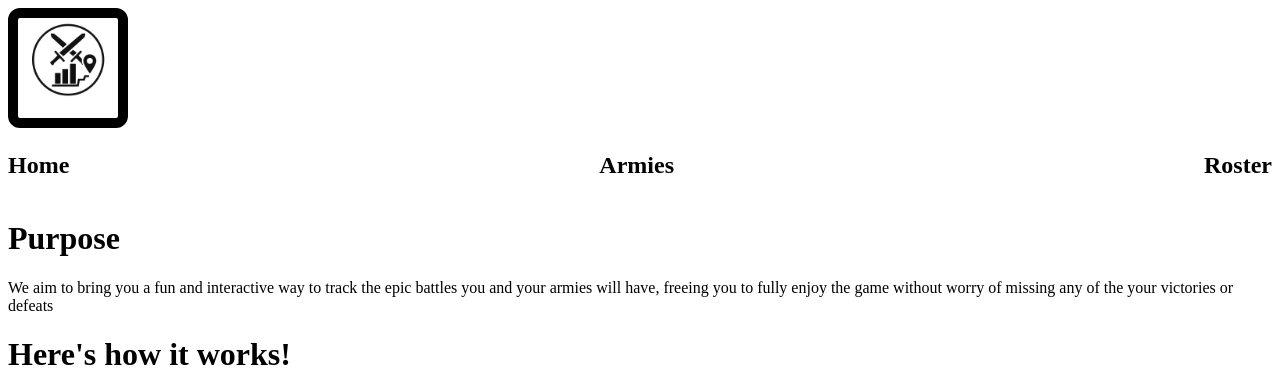
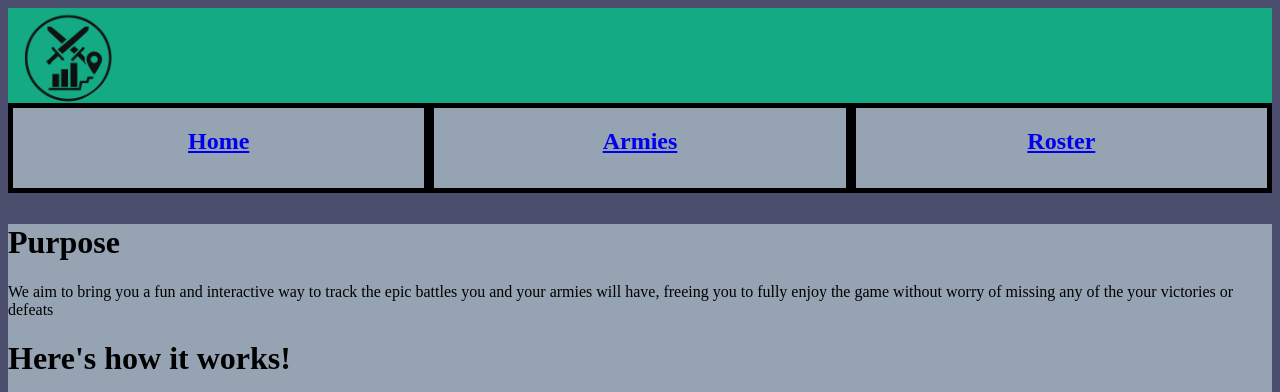
Before and after one commit to eldonjmcclure-ops/wdd130-harsch, a plain HTML site: page index.html in a window 1280 px wide. Shown: the top 392 px of the page. Drawn offline with Linux system fonts and the light colour scheme.

Commit message:
Added CSS

```diff
--- a/harsch.css
+++ b/harsch.css
@@ -7,23 +7,54 @@
 
 /* General CSS */
 
+header {
+    background-color: var(--c4-Accent2);
+    border-bottom: 10px solid var(--c1-Primary);
+}
+
 nav {
     display: flex;
-    justify-content: space-between;
+
+}
+
+nav a {
+    padding-top: 10px;
+    padding-bottom: 20px;
+    background-color: var(--c2-Secondary);
+    border: 5px solid black;
+    width: 100%;
+    height: 50px;
+    margin: 0px;
+    text-align: center
+}
+
+nav a h1 {
+    margin: 10px;
+}
+
+#logo-frame {
+    border-radius: 50%;
+    overflow: hidden;
+    width: 105px;
+    height: 95px;
+
+
 }
 
 #logo {
-    border: 10px solid black;
-    border-radius: 10%;
-    overflow: hidden;
-    width: 100px;
-}
-#logo img {
-    width: 100px;
+    width: 120px;
+    height: 120px;
+    margin-bottom: 10px;
 }
 
 
+body {
+    background-color: var(--c1-Primary);
+}
 
+main {
+    background-color: var(--c2-Secondary);
+}
 
 
 
--- a/index.html
+++ b/index.html
@@ -6,17 +6,19 @@
     <title>"Battle Roster" for Jonathan Harsch</title>
     <link rel="stylesheet" href="harsch.css">
 </head>
+
 <body>
     <header>
         <div id="logo-frame">
             <img id="logo" src="images/harsch-logo.png" alt="Logo">
         </div>
         <nav>
-            <h1>Home</h1>
-            <h1>Armies</h1>
-            <h1>Roster</h1>
+            <a href="index.html"><h1>Home</h1></a>
+            <a href="armies.html"><h1>Armies</h1></a>
+            <a href="roster.html"><h1>Roster</h1></a>
         </nav>
     </header>
+    <main>
         <div id="purpose">
             <h1>Purpose</h1>
             <p>We aim to bring you a fun and interactive way to track the
@@ -29,6 +31,7 @@
             <p>EXPLANATION</p>
         </div>
         <div id="home-div-image"><img src="images/harsch-models.png" alt="image"></div>
+    </main>
 </body>
 <footer>
 
```
Lines whose indentation alone changed are shown as unchanged.
